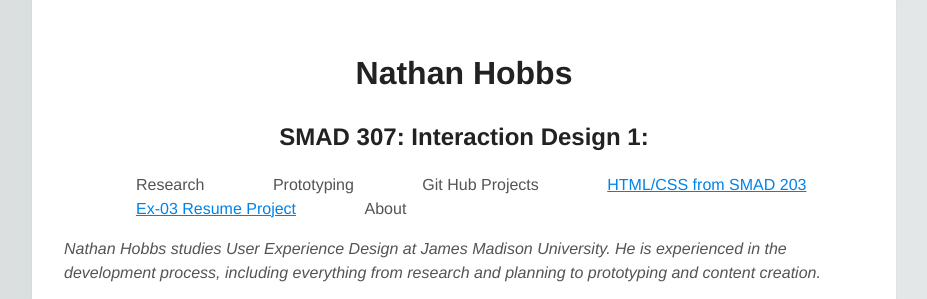
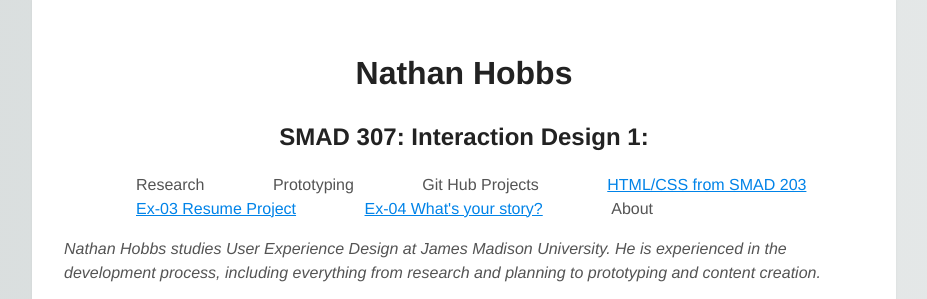
Before and after one commit to hobbsna/hobbsna.github.io, a plain HTML site: page index.html in a window 1280 px wide. Shown: the top 299 px of the page, without its empty margins (176-1103 px from the left). Drawn offline with Linux system fonts and the light colour scheme.

Commit message:
Update index.html
Added link to the story page

```diff
--- a/index.html
+++ b/index.html
@@ -20,6 +20,7 @@
             <li>Git Hub Projects</li>
             <li> <a href = "SMAD203FirstWebsite/index.html">HTML/CSS from SMAD 203</a></li>
             <li> <a href = "hobbs-resume.html">Ex-03 Resume Project</a></li>
+            <li> <a href = "Ex 04 - What's Your Story/story.html">Ex-04 What's your story?</a></li>
             <li>About</li>
         </ul>
 
```
